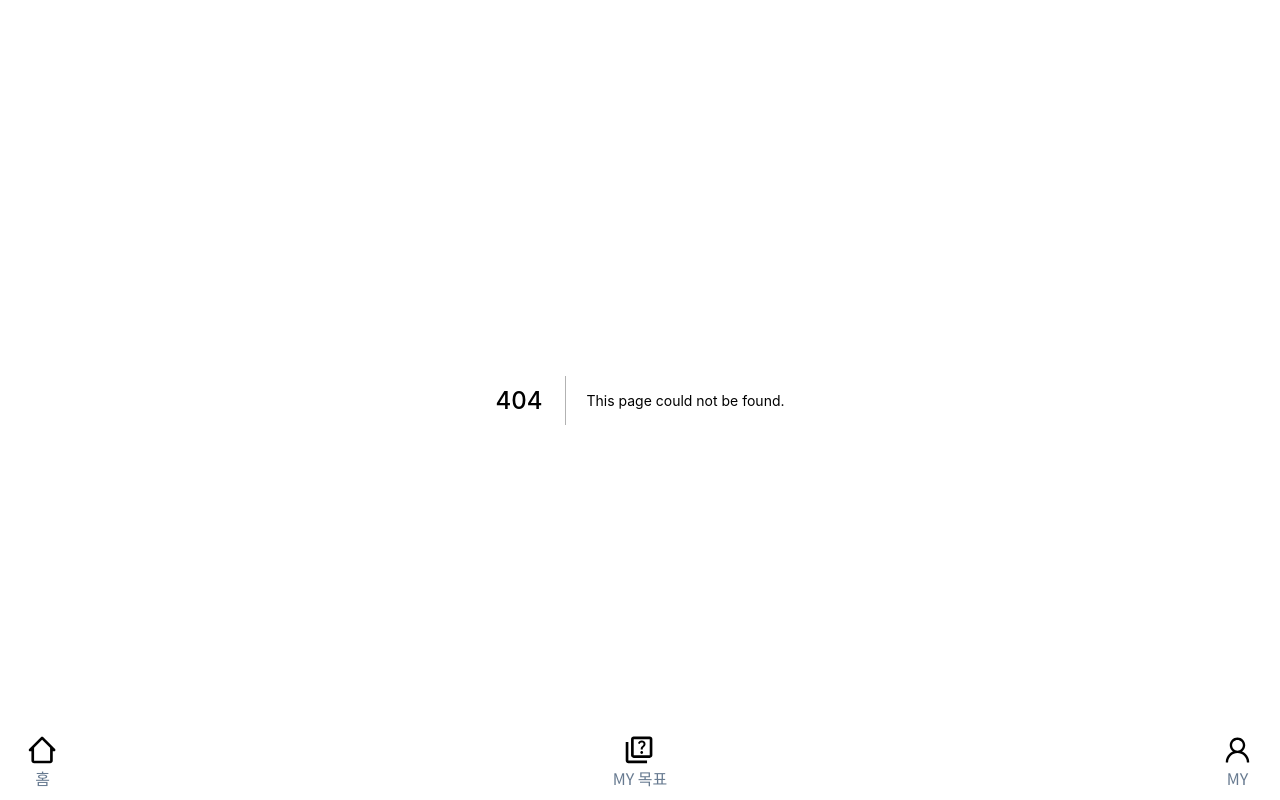
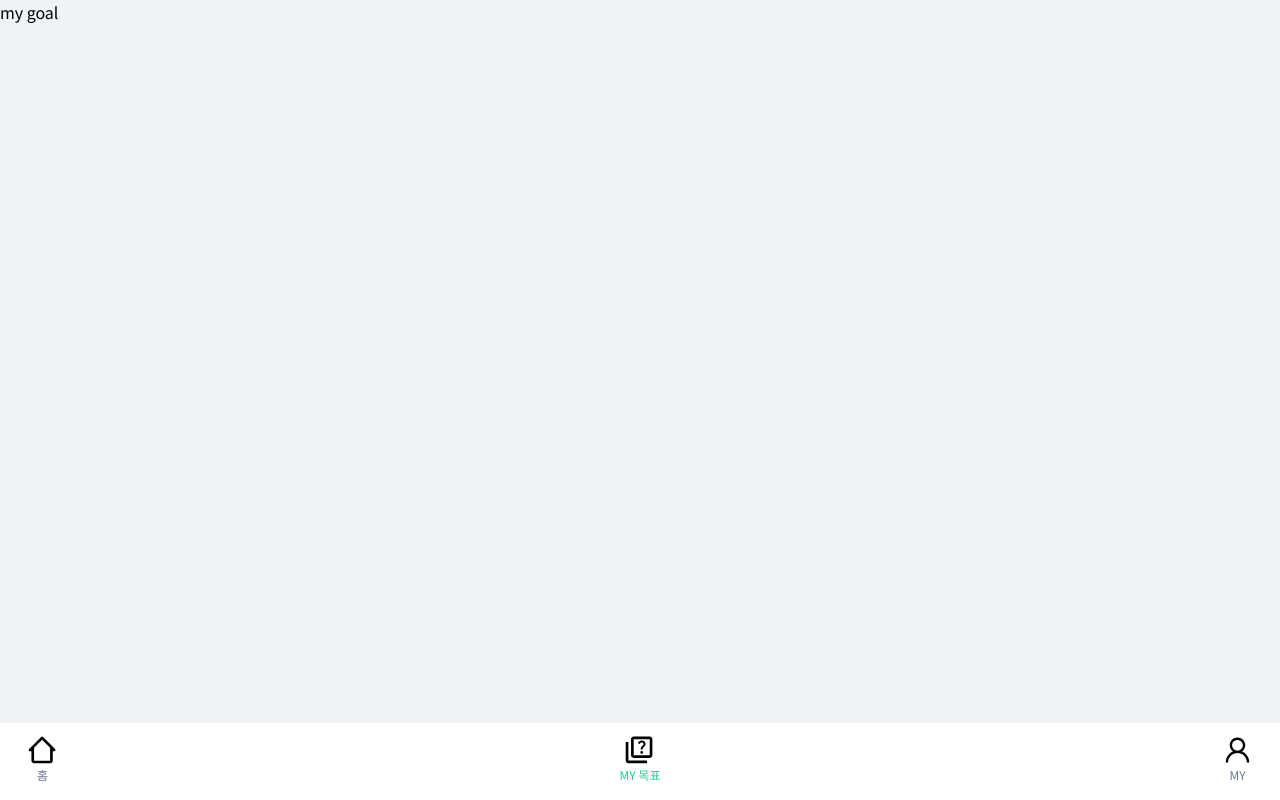
Before and after one commit to dnd-side-project/dnd-7th-9-frontend, a Next.js app: page /my-goal in a window 1280 px wide. Before the commit this address had no page. Built offline with nearby package versions, Linux system fonts and the light colour scheme.

Commit message:
feat : FooterNav  UI

```diff
--- /dev/null
+++ b/pages/my-goal.tsx
@@ -0,0 +1,7 @@
+import type { NextPage } from 'next';
+
+const MyGoal: NextPage = () => {
+	return <div className="w-full">my goal</div>;
+};
+
+export default MyGoal;
--- /dev/null
+++ b/pages/mypage.tsx
@@ -0,0 +1,7 @@
+import type { NextPage } from 'next';
+
+const MyPage: NextPage = () => {
+	return <div className="w-full">my page</div>;
+};
+
+export default MyPage;
--- a/src/app.component/navigation/FooterNav.tsx
+++ b/src/app.component/navigation/FooterNav.tsx
@@ -1,29 +1,40 @@
 import { useRouter } from 'next/router';
+import Link from 'next/link';
+import React from 'react';
 import UserIcon from '../../assets/nav/ant-design_user-outlined.svg';
 import HomeIcon from '../../assets/nav/bx_home-alt-2.svg';
 import QuizIcon from '../../assets/nav/material-symbols_quiz-outline.svg';
 
 export default function FooterNav() {
 	const router = useRouter();
+	const fillColor = (path: string) => (router.pathname === path ? '#24cd88' : '#677A90');
+	const Links = [
+		{ path: '/', Icon: <HomeIcon fill={fillColor('/')} />, name: '홈' },
+		{
+			path: '/my-goal',
+			Icon: <QuizIcon fill={fillColor('/my-goal')} />,
+			name: 'MY 목표',
+		},
+		{ path: '/mypage', Icon: <UserIcon fill={fillColor('/mypage')} />, name: 'MY' },
+	];
+
 	return (
 		<div className="fixed bottom-0 w-full h-[77px]  bg-background-white dropShadow-white">
 			<ul className="flex justify-between items-center px-[26px] my-[10px] ">
-				<li className="flex flex-col items-center text-primarySlate ">
-					<HomeIcon fill={router.pathname === '/' ? '#24cd88' : '#677A90'} />
-					<span
-						className={`font-400 text-sm ${router.pathname === '/' ? 'text-primaryGreen-100' : 'text-primarySlate'}`}
-					>
-						홈
-					</span>
-				</li>
-				<li className="flex flex-col items-center">
-					<QuizIcon fill="#677A90" />
-					<span className="font-400 text-sm text-primarySlate">MY 목표</span>
-				</li>
-				<li className="flex flex-col items-center text-primary">
-					<UserIcon fill="#677A90" />
-					<span className="font-400 text-sm text-primarySlate">MY</span>
-				</li>
+				{Links.map(({ path, Icon, name }) => (
+					<Link href={path} key={path}>
+						<li className="flex flex-col items-center text-primarySlate cursor-pointer">
+							{Icon}
+							<span
+								className={`font-regular text-caption ${
+									router.pathname === path ? 'text-primaryGreen-100' : 'text-primarySlate'
+								}`}
+							>
+								{name}
+							</span>
+						</li>
+					</Link>
+				))}
 			</ul>
 		</div>
 	);
```
